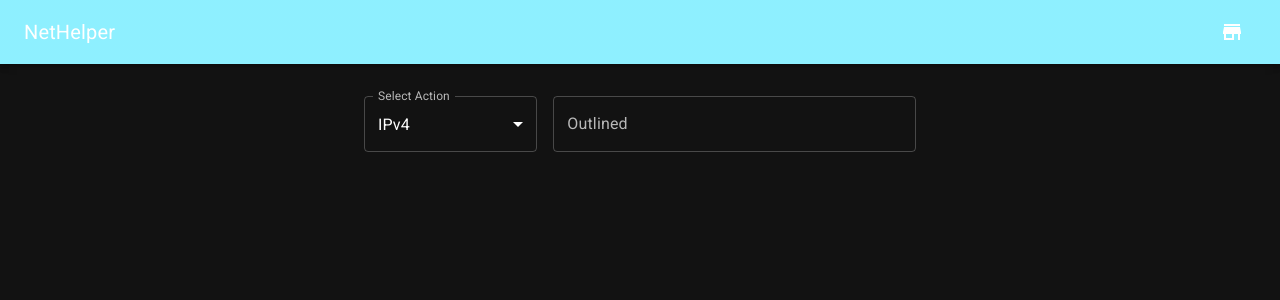
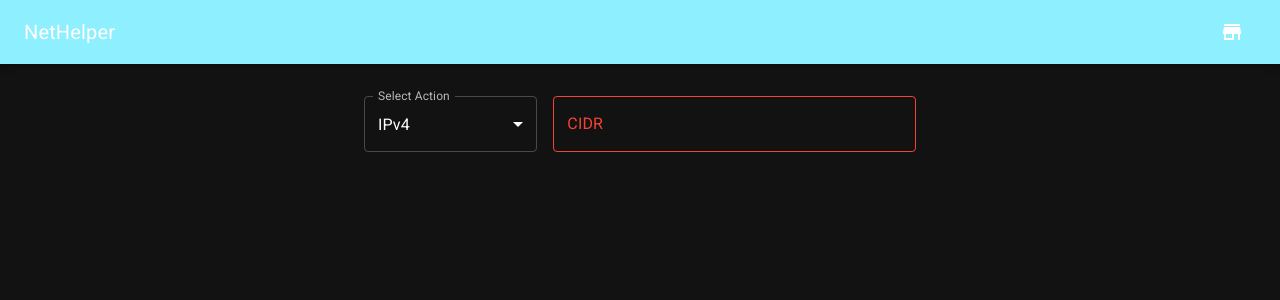
Before and after one commit to mour0/nethelper_react, a React (Create React App) app: page / in a window 1280 px wide. Shown: the top 300 px of the page. Built offline with nearby package versions, Linux system fonts and the light colour scheme.

Commit message:
BtnSanitized

```diff
--- a/src/App.js
+++ b/src/App.js
@@ -18,6 +18,9 @@ import '@fontsource/roboto/400.css';
 
 import TextField from '@mui/material/TextField';
 import MenuItem from '@mui/material/MenuItem';
+
+
+import ButtonSanitized from './Components/ButtonSanitized';
 
 const opts = [
   {
@@ -41,6 +44,7 @@ const opts = [
     label: 'IPv6 Mask',
   }
 ];
+
 
 function App() {
   return (
@@ -81,9 +85,8 @@ function App() {
             ))}
           </TextField>
         </Grid2>
-
         <Grid2 xs={8}>
-          <TextField fullWidth id="outlined-basic" label="Outlined" variant="outlined" />
+            <ButtonSanitized />
         </Grid2>
 
       </Grid2>
--- /dev/null
+++ b/src/Components/ButtonSanitized.js
@@ -0,0 +1,31 @@
+import React from 'react';
+import TextField from '@mui/material/TextField';
+
+class ButtonSanitized extends React.Component {
+
+    // create a react componenets that has a inside state with the regex to accepts only ipv4
+    // and a function to validate the input
+    //constructor(props) {
+    //    super(props);
+    //    this.state = {
+    //        regex: /^\d{1,3}\.\d{1,3}\.\d{1,3}\.\d{1,3}$/,
+    //    };
+    //    this.validate = this.validate.bind(this);
+    //}
+
+    render() {
+        return (
+            <TextField
+                error
+                fullWidth
+                id="outlined-basic"
+                label="CIDR"
+                variant="outlined"
+                inputProps={{ inputMode: 'numeric', pattern: '[0-9]*' }}
+            />
+        );
+    }
+
+}
+
+export default ButtonSanitized;
```
Also changed, not shown: src/Assets/logo.svg (renamed from src/logo.svg).
